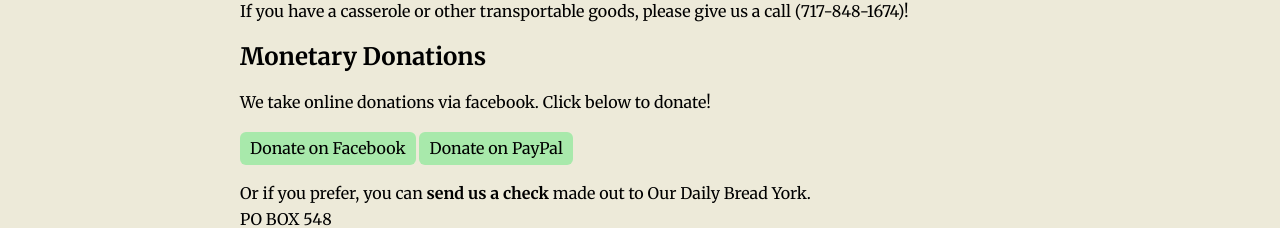
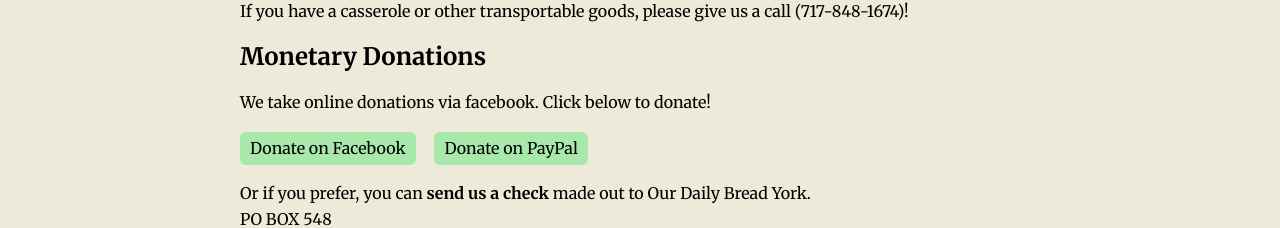
Before and after one commit to cyfinfaza/odb-website, a SvelteKit app: page /donate-and-volunteer in a window 1280 px wide. Shown: the part 851-1079 px from the top of the page. Built offline with nearby package versions, Linux system fonts and the light colour scheme.

Commit message:
Update app.css

```diff
--- a/src/app.css
+++ b/src/app.css
@@ -62,7 +62,7 @@
 	transition: 120ms;
 	display: inline-block;
 	text-decoration: none;
-	gap: 15px;
+	margin-right: 15px;
 }
 
 button:hover,
```
